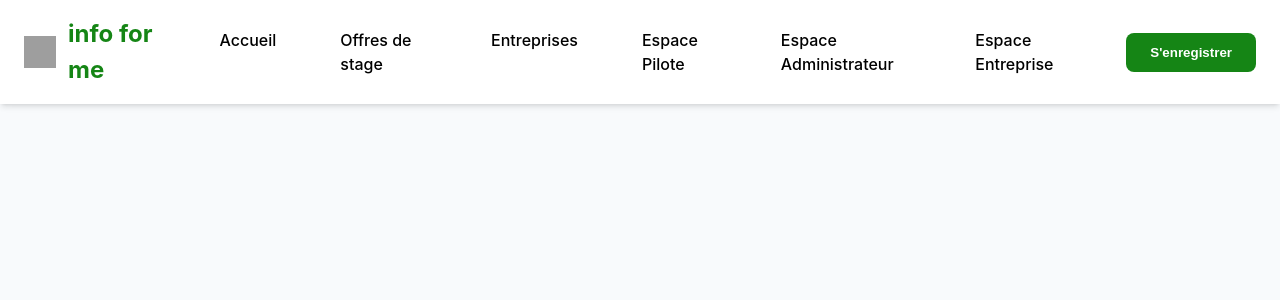
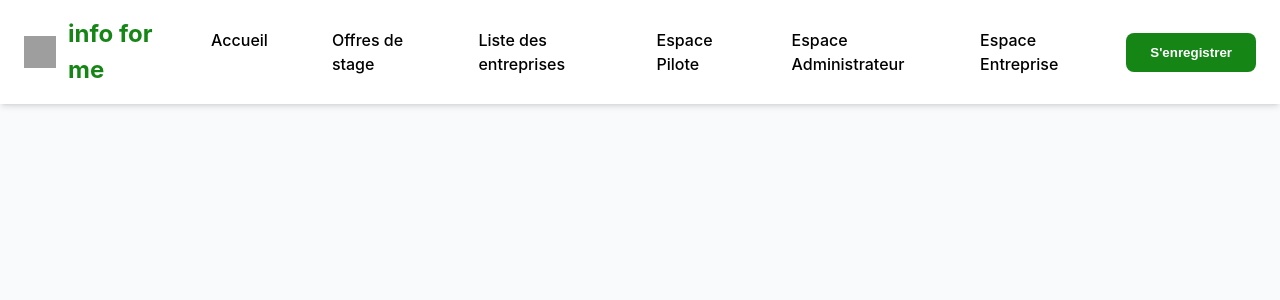
Before and after one commit to mojorick/Projet_Web_A2, a PHP site: page /entete.php in a window 1280 px wide. Shown: the top 300 px of the page. Run offline with PHP 8.4, Linux system fonts and the light colour scheme; grey boxes are pictures that could not be loaded.

Commit message:
projet web

```diff
--- a/head/entete.php
+++ b/head/entete.php
@@ -321,10 +321,7 @@
                         </div>
                     </div>
                     <div class="nav-group">
-                        <a href="#entreprises" class="nav-link" style="color: black;">Entreprises</a>
-                        <div class="nav-dropdown">
-                            <a href="#liste-entreprises">Liste des entreprises</a>
-                        </div>
+                        <a href="#entreprises" class="nav-link" style="color: black;">Liste des entreprises</a>
                     </div>
                     <div class="nav-group">
                         <a href="#espace-pilote" class="nav-link" style="color: black;">Espace Pilote</a>
```
